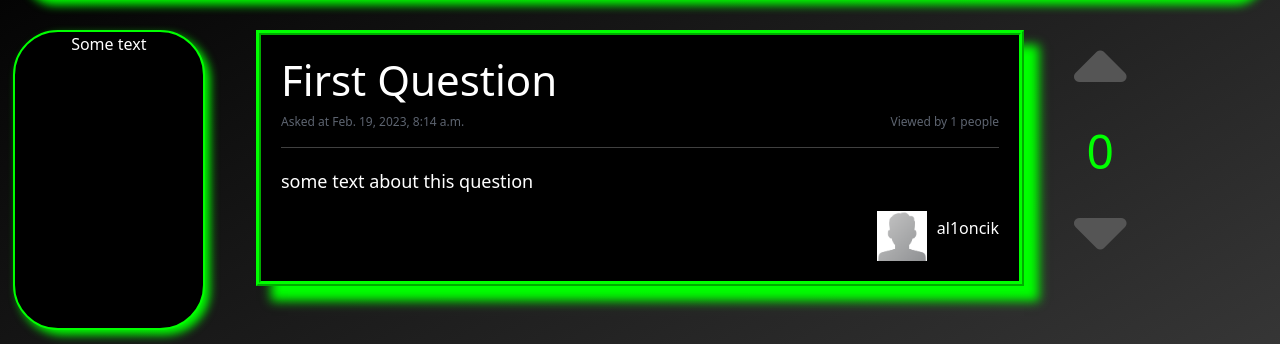
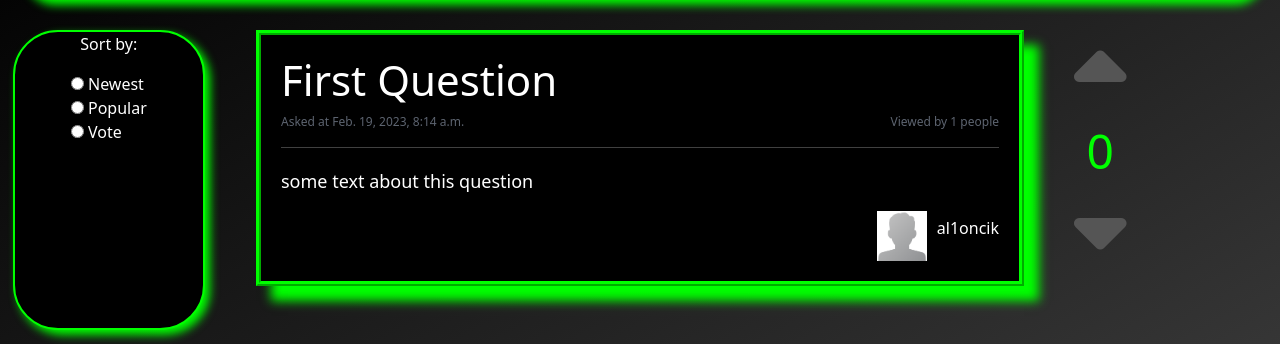
Before and after one commit to al1oncik/alprogu, a Django app: page /questions/question/1/ in a window 1280 px wide. Shown: the part 86-430 px from the top of the page. Run offline with Django 4.2, Linux system fonts and the light colour scheme; data comes from the database, SQL or seed files in the repository; both versions use the stored data as it was after the commit.

Commit message:
fixed voting system and added sorting methods for questions

```diff
--- a/main/static/css/base.css
+++ b/main/static/css/base.css
@@ -47,8 +47,15 @@ body {
     border-radius: 45px;
     box-shadow: 5px 5px 10px #00ff00;
     display: flex;
-    justify-content: center;
+    flex-direction: column;
+    align-items: center;
     color: white;
+}
+
+#sorting-methods {
+    display: flex;
+    flex-direction: column;
+    justify-content: space-around;
 }
 
 footer {
--- a/main/static/js/base.js
+++ b/main/static/js/base.js
@@ -7,3 +7,7 @@ function closeQuestionCreationForm() {
     var form = document.getElementById('create-question-form');
     form.style.display = "none";
 }
+
+function submitSortingMethodForm() {
+    document.getElementById("sorting-methods").submit()
+}
--- a/main/static/js/question.js
+++ b/main/static/js/question.js
@@ -28,13 +28,6 @@ function voteUp(id) {
         vote_up.setAttribute('data-state', 'active');
         vote_down.setAttribute('data-state', 'inactive');
         counter.innerHTML = parseInt(counter.innerHTML, 10)+1;
-    } else {
-        xhr.open('POST', '/questions/vote/'+id+"/m/");
-        xhr.setRequestHeader('X-CSRFToken', getCookie('csrftoken'));
-        xhr.send();
-        vote_up.style.color = '#555555';
-        vote_up.setAttribute('data-state', 'inactive');
-        counter.innerHTML = parseInt(counter.innerHTML, 10)-1;
     }
 }
 
@@ -51,12 +44,5 @@ function voteDown(id) {
         vote_down.setAttribute('data-state', 'active');
         vote_up.setAttribute('data-state', 'inactive');
         counter.innerHTML = parseInt(counter.innerHTML, 10)-1;
-    } else {
-        xhr.open('POST', '/questions/vote/'+id+"/p/");
-        xhr.setRequestHeader('X-CSRFToken', getCookie('csrftoken'));
-        xhr.send();
-        vote_down.style.color = '#555555';
-        vote_down.setAttribute('data-state', 'inactive');
-        counter.innerHTML = parseInt(counter.innerHTML, 10)+1;
     }
 }
--- a/main/templates/main/base.html
+++ b/main/templates/main/base.html
@@ -26,7 +26,22 @@
             </div>
         </div>
         <div class="left-side-menu">
-            <p>Some text</p>
+            <p>Sort by:</p>
+            <form id="sorting-methods" action="{% url 'main:index' %}" method="post">
+                {% csrf_token %}
+                <label>
+                    <input type="radio" name="sorting" value="Newest" onclick="submitSortingMethodForm()">
+                    Newest
+                </label>
+                <label>
+                    <input type="radio" name="sorting" value="Popular" onclick="submitSortingMethodForm()">
+                    Popular
+                </label>
+                <label>
+                    <input type="radio" name="sorting" value="Vote" onclick="submitSortingMethodForm()">
+                    Vote
+                </label>
+            </form>
         </div>
         {% block content %}
         {% endblock %}
--- a/questions/views.py
+++ b/questions/views.py
@@ -7,7 +7,7 @@ from users.models import User
 def question(request, id):
     question = Topic.objects.get(id=id)
     question_author = User.objects.get(username=question.creator)
-    if not question.users_voted == []:
+    if request.user.username in question.users_voted:
         voted = question.users_voted[request.user.username]
     else:
         voted = 0
@@ -26,11 +26,12 @@ def question(request, id):
 def vote(request, id, vote):
     v = 1 if vote == 'p' else -1
     topic = Topic.objects.get(id=id)
-    print(topic.users_voted)
     if topic.users_voted == []:
         topic.users_voted = {request.user.username: v}
     else:
         topic.users_voted[request.user.username] = v
-    topic.vote += v
+
+    topic.vote += topic.users_voted[request.user.username]
+
     topic.save()
     return HttpResponseRedirect(reverse("questions:question", args=(id,)))
```
Also changed, not shown: main/views.py (+9 -2 lines), db.sqlite3.
